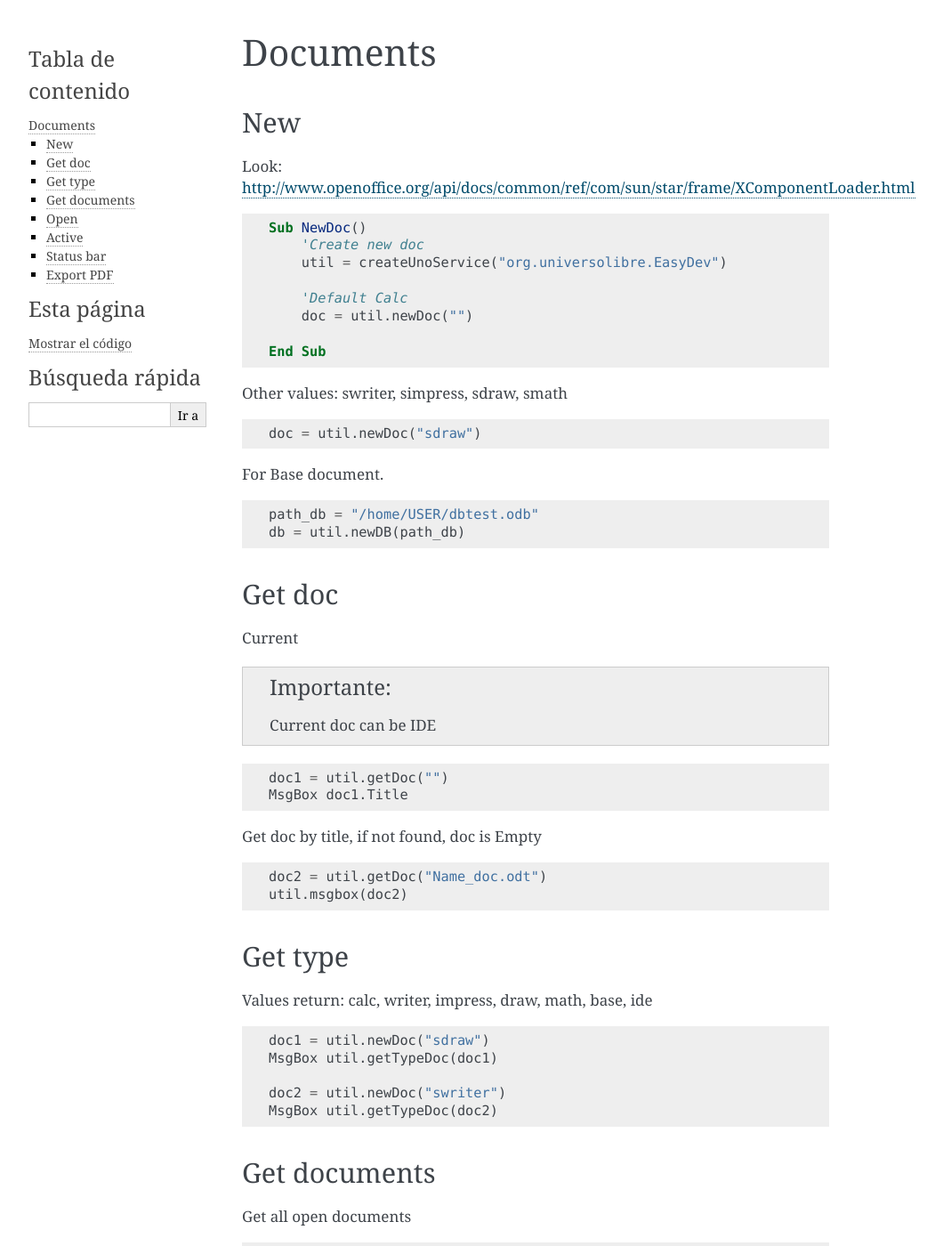
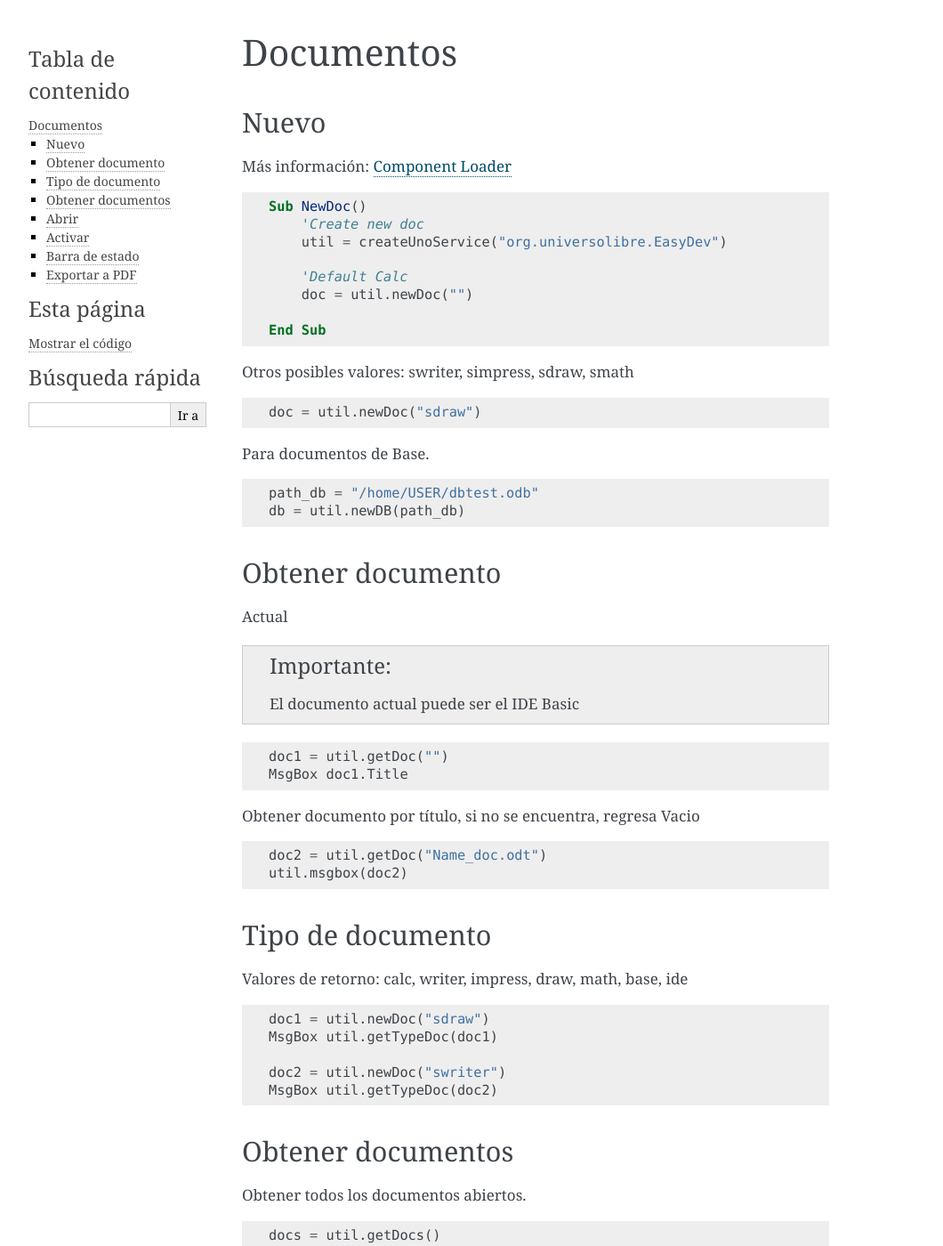
Before and after one commit to UniversoLibreMexicoAC/easydev-es, a Sphinx documentation site: the page built from doc/liboapp.rst, in a window 1280 px wide and 1400 px high. Shown: the whole window at 89% size, without its empty margins (148-1208 px from the left). Built offline with Sphinx 7.4.7, drawn with Linux system fonts in a browser that asks for light colours; pages that are not in the unit, such as notebooks, are missing from menus; some of the changed text lies outside the part shown.

Commit message:
Documentos traducido

```diff
--- a/doc/index.rst
+++ b/doc/index.rst
@@ -6,7 +6,7 @@
 Bienvenido a la documentación de EasyDev!
 =========================================
 
-Contents:
+Contenido:
 
 .. toctree::
    :maxdepth: 2
--- a/doc/liboapp.rst
+++ b/doc/liboapp.rst
@@ -1,10 +1,10 @@
-Documents
-=========
+Documentos
+==========
 
-New
----
+Nuevo
+-----
 
-Look: `<http://www.openoffice.org/api/docs/common/ref/com/sun/star/frame/XComponentLoader.html>`_
+Más información: `Component Loader`_
 
 .. code-block:: vbnet
 
@@ -17,13 +17,13 @@ Look: `<http://www.openoffice.org/api/docs/common/ref/com/sun/star/frame/XCompon
 
     End Sub
 
-Other values: swriter, simpress, sdraw, smath
+Otros posibles valores: swriter, simpress, sdraw, smath
 
 .. code-block:: vbnet
 
         doc = util.newDoc("sdraw")
 
-For Base document.
+Para documentos de Base.
 
 .. code-block:: vbnet
 
@@ -31,20 +31,20 @@ For Base document.
     db = util.newDB(path_db)
 
 
-Get doc
--------
+Obtener documento
+-----------------
 
-Current
+Actual
 
 .. IMPORTANT::
-   Current doc can be IDE
+   El documento actual puede ser el IDE Basic
 
 .. code-block:: vbnet
 
     doc1 = util.getDoc("")
     MsgBox doc1.Title
 
-Get doc by title, if not found, doc is Empty
+Obtener documento por título, si no se encuentra, regresa Vacio
 
 .. code-block:: vbnet
 
@@ -52,10 +52,10 @@ Get doc by title, if not found, doc is Empty
     util.msgbox(doc2)
 
 
-Get type
---------
+Tipo de documento
+-----------------
 
-Values return: calc, writer, impress, draw, math, base, ide
+Valores de retorno: calc, writer, impress, draw, math, base, ide
 
 .. code-block:: vbnet
 
@@ -66,10 +66,10 @@ Values return: calc, writer, impress, draw, math, base, ide
     MsgBox util.getTypeDoc(doc2)
 
 
-Get documents
--------------
+Obtener documentos
+------------------
 
-Get all open documents
+Obtener todos los documentos abiertos.
 
 .. code-block:: vbnet
 
@@ -77,15 +77,15 @@ Get all open documents
     MsgBox util.format("{} Open documents", util.len(docs))
 
 
-Open
-----
+Abrir
+-----
 
-More info and options:
+Más información y opciones:
 
-    * `Component Loader <http://api.libreoffice.org/docs/idl/ref/interfacecom_1_1sun_1_1star_1_1frame_1_1XComponentLoader.html>`_
+    * `Component Loader`_
     * `Media Descriptor <http://api.libreoffice.org/docs/idl/ref/servicecom_1_1sun_1_1star_1_1document_1_1MediaDescriptor.html>`_
 
-Open by path document
+Abrir documento por ruta
 
 .. code-block:: vbnet
 
@@ -96,7 +96,7 @@ Open by path document
     options = Array()
     doc = util.openDoc(path, options)
 
-Open like template
+Abrir como una plantilla.
 
 .. code-block:: vbnet
 
@@ -105,7 +105,7 @@ Open like template
     path = "/home/USER/Plantilla.ods"
     doc = util.openDoc(path, options1)
 
-Open hidden
+Abrir oculto.
 
 .. code-block:: vbnet
 
@@ -117,10 +117,10 @@ Open hidden
     doc.dispose()
 
 
-Active
-------
+Activar
+-------
 
-Send focus to document
+Enviar el foco a un documento.
 
 .. code-block:: vbnet
 
@@ -130,10 +130,10 @@ Send focus to document
     util.setFocus(doc1)
 
 
-Status bar
-----------
+Barra de estado
+---------------
 
-Set text and show progress bar
+Establecer el texto y mostrar una barra de progreso.
 
 .. code-block:: vbnet
 
@@ -153,14 +153,14 @@ Set text and show progress bar
     sb.end()
 
 
-Export PDF
-----------
+Exportar a PDF
+--------------
 
-All options in `PDF Export <http://wiki.services.openoffice.org/wiki/API/Tutorials/PDF_export>`_ in wiki.
+Todas las opciones en: `PDF Export <http://wiki.services.openoffice.org/wiki/API/Tutorials/PDF_export>`_ in wiki.
 
-If export is correct, return path save PDF
+Si la exportación es correcta, regresa la ruta del PDF
 
-Export current doc in the same folder and same name
+Exportar el documento actual en el mismo directorio y mismo nombre del documento.
 
 .. code-block:: vbnet
 
@@ -168,21 +168,21 @@ Export current doc in the same folder and same name
     path = util.exportPDF(doc, "", Array())
     MsgBox util.format("PDF export in: {}", path)
 
-For save in other folder and same name
+Exportar en otro directorio con el mismo nombre del documento.
 
 .. code-block:: vbnet
 
     path_save = "/home/USER/OTHER_FOLDER"
     path_pdf = util.exportPDF(doc, path_save, Array())
 
-For save in other folder and other name
+Exportar en otro directorio y otro nombre de archivo.
 
 .. code-block:: vbnet
 
     path_save = "/home/USER/OTHER_FOLDER/NAME.pdf"
     path_pdf = util.exportPDF(doc, path_save, Array())
 
-Export with options
+Exportar con opciones.
 
 .. code-block:: vbnet
 
@@ -193,3 +193,6 @@ Export with options
     options(0).Value = "2"
     path = util.exportPDF(doc, "", options)
     MsgBox util.format("PDF export in: {}", path)
+
+
+.. _Component Loader: http://www.openoffice.org/api/docs/common/ref/com/sun/star/frame/XComponentLoader.html
```
Also changed, not shown: 8 other files.
